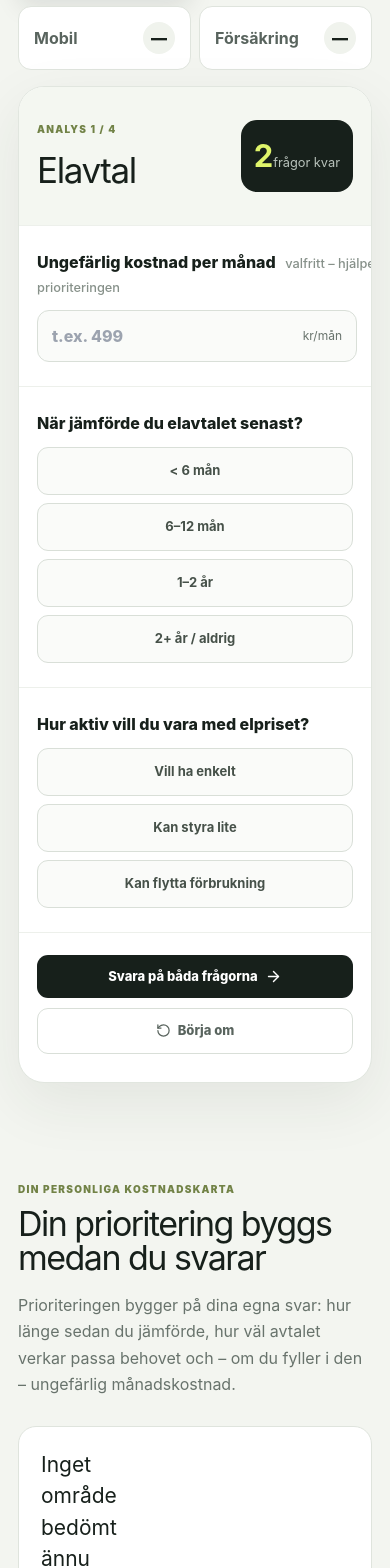
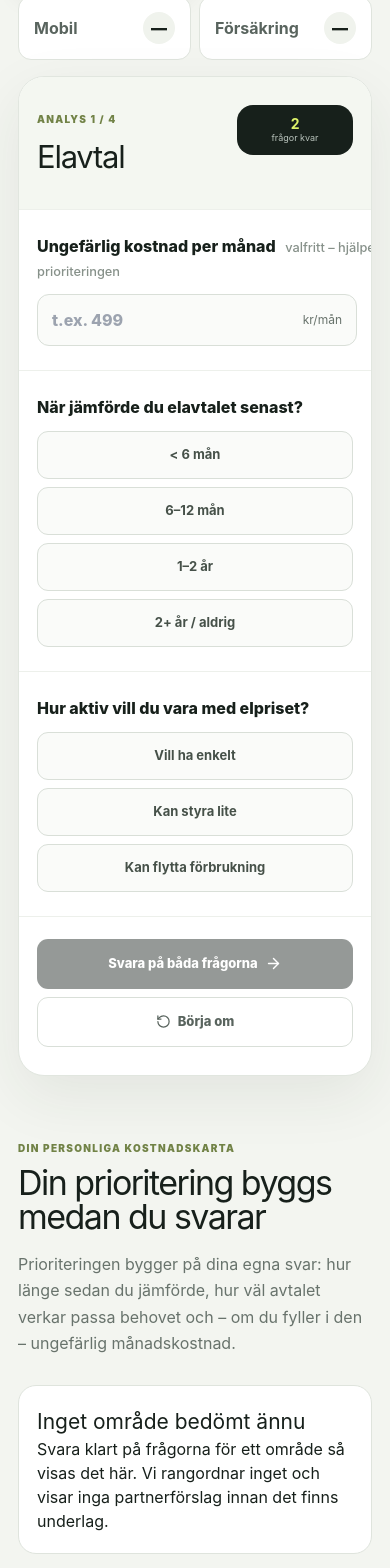
Before and after one commit to arvidlandin-cpu/sankkostnaden, a Next.js app: page /app in a window 390 px wide. Shown: the part 900-2468 px from the top of the page. Built offline with nearby package versions, Linux system fonts and the light colour scheme.

Commit message:
Polish Cost Check mobile results

```diff
--- a/styles/App.module.css
+++ b/styles/App.module.css
@@ -632,3 +632,95 @@
 @media(max-width:760px){
   .hero{padding:28px 22px 26px;border-radius:22px}
 }
+
+
+/* Mobile QA cleanup 2026-09-24 */
+.questionCard{scroll-margin-top:12px}
+.scoreOrb{
+  min-width:132px;
+  flex-direction:column;
+  align-items:center;
+  gap:2px;
+  text-align:center;
+}
+.scoreOrb strong{
+  max-width:120px;
+  font-size:16px;
+  line-height:1.08;
+  letter-spacing:-.02em;
+}
+.scoreOrb small{
+  font-size:9px;
+  line-height:1.2;
+}
+.next:disabled{
+  opacity:.45;
+  cursor:not-allowed;
+  box-shadow:none;
+}
+.ranking article{
+  grid-template-columns:92px minmax(0,1fr) 250px;
+}
+.rank>span{
+  display:inline-flex;
+  width:max-content;
+  padding:6px 8px;
+  border-radius:999px;
+  background:#eef2ea;
+  color:#59665d;
+  font-size:9px;
+  letter-spacing:.08em;
+}
+.topResult .rank>span{
+  background:#dff46a;
+  color:#17201b;
+}
+.resultActions{
+  align-self:center;
+}
+@media(max-width:760px){
+  .appShell{padding-bottom:118px}
+  .hero{margin-bottom:24px}
+  .questionTop{align-items:flex-start;gap:12px}
+  .questionTop h2{font-size:31px}
+  .scoreOrb{min-width:116px;padding:11px 9px}
+  .scoreOrb strong{font-size:14px}
+  .results{padding-top:58px}
+  .ranking article{
+    grid-template-columns:1fr;
+    gap:13px;
+    padding:20px 18px;
+  }
+  .rank{display:block}
+  .resultBody>div{
+    flex-direction:row;
+    align-items:center;
+    flex-wrap:wrap;
+    gap:8px;
+  }
+  .resultBody ul{margin-top:9px}
+  .resultActions{
+    grid-column:auto;
+    margin-top:0;
+  }
+  .resultActions a{
+    justify-content:space-between;
+    min-height:44px;
+    padding:10px 12px;
+    border-radius:10px;
+    border:1px solid #d9dfd8;
+    background:#fff;
+  }
+  .resultActions a:first-child{
+    background:#17201b;
+    color:#fff;
+    border-color:#17201b;
+  }
+  .resultActions a:nth-child(2){
+    background:#f8faf7;
+  }
+}
+@media(max-width:430px){
+  .cardActions{gap:8px}
+  .reset,.next{width:100%;min-height:50px}
+}
```
